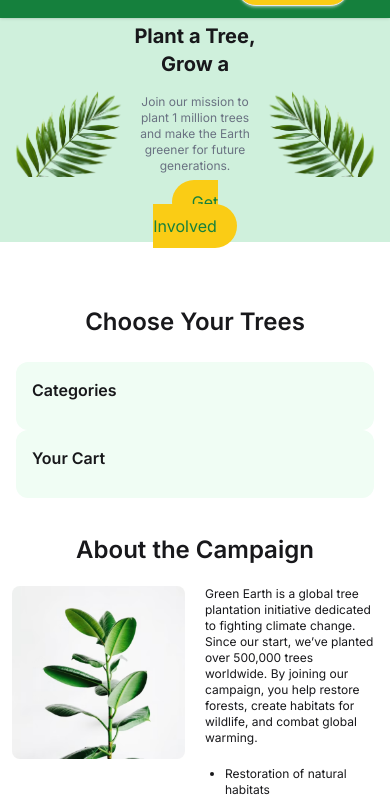
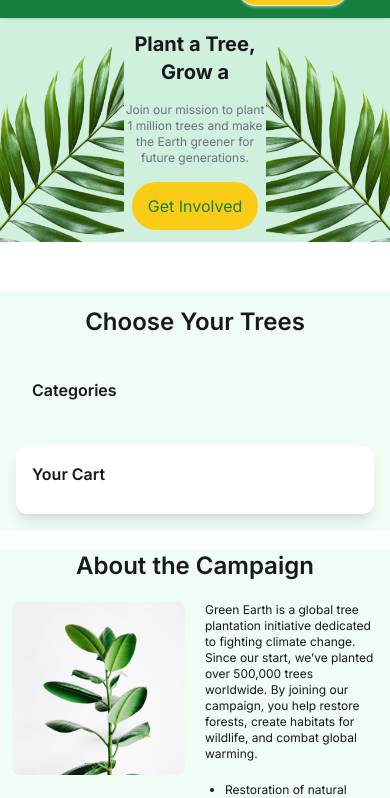
Before and after one commit to isaniul111/Green-world-Assignment-06, a plain HTML site: page index.html in a window 390 px wide. Shown: the part 46-844 px from the top of the page. Drawn offline with nearby package versions, Linux system fonts and the light colour scheme; no server answers; a web font is replaced by a local one.

Commit message:
added responsive

```diff
--- a/index.html
+++ b/index.html
@@ -35,7 +35,10 @@
                 <path stroke-linecap="round" stroke-linejoin="round" stroke-width="2" d="M4 6h16M4 12h8m-8 6h16" />
               </svg>
             </div>
-            <ul tabindex="0" class="menu menu-sm dropdown-content bg-base-100 rounded-box z-1 mt-3 w-52 p-2 shadow bg-[#15803D]">
+            <ul
+              tabindex="0"
+              class="menu menu-sm dropdown-content bg-base-100 rounded-box z-1 mt-3 w-52 p-2 shadow bg-[#15803D]"
+            >
               <li><a class="text-white">About</a></li>
               <li><a class="text-white">Gallery</a></li>
               <li><a class="text-white">Plant a Tree</a></li>
@@ -56,34 +59,35 @@
       </div>
     </header>
     <!-- banner section starts hare  -->
-    <section class="flex items-center justify-between bg-[#CFF0DC] mb-12 lg:mb-24 h-56">
-      <div>
-        <img src="./assets/hero-leaf1.png" alt="" />
+    <section class="flex items-center justify-between bg-[#CFF0DC] mb-12 lg:mb-24 h-[14rem]">
+      <div class="h-full w-[28rem] flex items-center">
+        <img class="h-full w-full object-cover" src="./assets/hero-leaf1.png" alt="" />
       </div>
-      <div class=" text-center space-y-4 items-center">
-        <h2 class=" text-xl lg:text-3xl font-bold">Plant a Tree, Grow a</h2>
+      <div class="text-center space-y-4 items-center">
+        <h2 class="text-xl lg:text-3xl font-bold">Plant a Tree, Grow a</h2>
         <p class="text-xs text-gray-500">
           Join our mission to plant 1 million trees and make the Earth greener for future generations.
         </p>
         <div>
-          <a class="bg-[#FACC15] text-[#15803D] px-5 py-3 rounded-full" href="">Get Involved</a>
+          <button class="bg-[#FACC15] text-[#15803D] px-4 lg:px-5 py-3 rounded-full">Get Involved</button>
         </div>
       </div>
-      <div>
-        <img src="./assets/hero-leaf2.png" alt="" />
+      <div class="h-full w-[28rem] flex items-center">
+        <img class="h-full w-full object-cover" src="./assets/hero-leaf2.png" alt="" />
       </div>
     </section>
+
     <!-- spinner seciton  -->
     <section id="spinner" class="flex justify-center my-8 hidden">
       <span class="loading loading-bars loading-xl"></span>
     </section>
 
     <!-- Cards section begains hare  -->
-    <section>
+    <section class="bg-[#F0FDF4]">
       <div class="max-w-screen-2xl mx-auto p-4">
         <h1 class="text-center text-2xl md:text-3xl font-semibold mb-6">Choose Your Trees</h1>
 
-        <div class="flex flex-col lg:grid lg:grid-cols-5">
+        <div class="flex flex-col lg:grid lg:grid-cols-5 gap-2">
           <!-- Sidebar -->
           <aside class="lg:col-span-1 bg-green-50 p-4 rounded-xl">
             <h2 class="font-semibold mb-3">Categories</h2>
@@ -93,13 +97,13 @@
           </aside>
 
           <!-- Product Grid -->
-          <main class="lg:col-span-3 " >
+          <main class="lg:col-span-3">
             <div id="card-parent" class="flex flex-col lg:grid lg:grid-cols-3 gap-3"></div>
             <!-- Card -->
           </main>
 
           <!-- Cart -->
-          <aside id="cart-parent" class="lg:col-span-1 bg-green-50 p-4 rounded-xl space-y-3">
+          <aside id="cart-parent" class="lg:col-span-1 bg-green-50 p-4 rounded-xl space-y-3 shadow-lg bg-white">
             <h2 class="font-semibold mb-3">Your Cart</h2>
 
             <div id="totalCount"></div>
@@ -110,13 +114,14 @@
     </section>
 
     <!-- About the campain section   -->
-    <section class="w-full lg:w-[700px] justify-center mx-auto mb-20 px-3">
+    <section class="bg-[#F0FDF4]">
+      <div class="w-full lg:w-[700px] justify-center mx-auto pb-20 px-3">
         <h3 class="text-2xl lg:text-3xl text-center font-semibold my-5">About the Campaign</h3>
         <div class="flex gap-5">
           <div class="flex-1">
             <img class="w-[600px] rounded-lg" src="./assets/about.png" alt="" />
           </div>
-        <div class=" flex-1 pt-0 lg:pt-3 space-y-5">
+          <div class="flex-1 pt-0 lg:pt-3 space-y-5">
             <p class="text-xs lg:text-lg">
               Green Earth is a global tree plantation initiative dedicated to fighting climate change. Since our start,
               we’ve planted over 500,000 trees worldwide. By joining our campaign, you help restore forests, create
@@ -127,6 +132,7 @@
               <li>Improvement of air quality</li>
               <li>Support for local communities</li>
             </ul>
+          </div>
         </div>
       </div>
     </section>
--- a/script/index.js
+++ b/script/index.js
@@ -108,17 +108,17 @@ let cartTotal = 0;
 const addToCart = (name, price) => {
   cartTotal += price;
   const cartParent = document.getElementById("cart-parent");
-
   const cartChild = document.createElement("div");
+  alert(`${name} has been added to the cart.`);
   cartChild.innerHTML = `
-    <div class="space-y-3 text-sm">
+    <div class="space-y-3 text-sm mb-3 bg-orange-200 rounded-lg shadow-sm">
       <div class="flex justify-between items-center p-2 bg-[#F0FDF4]">
         <div class="space-y-2">
           <h3 class="text-[0.875rem] font-semibold">${name}</h3>
           <h3 class="text-gray-500">৳${price} x 1</h3>
         </div>
         <div>
-          <button class="p-3 remove-btn">x</button>
+          <button class="p-3 remove-btn">❌</button>
         </div>
       </div>
     </div>
```
Lines whose indentation alone changed are shown as unchanged.
